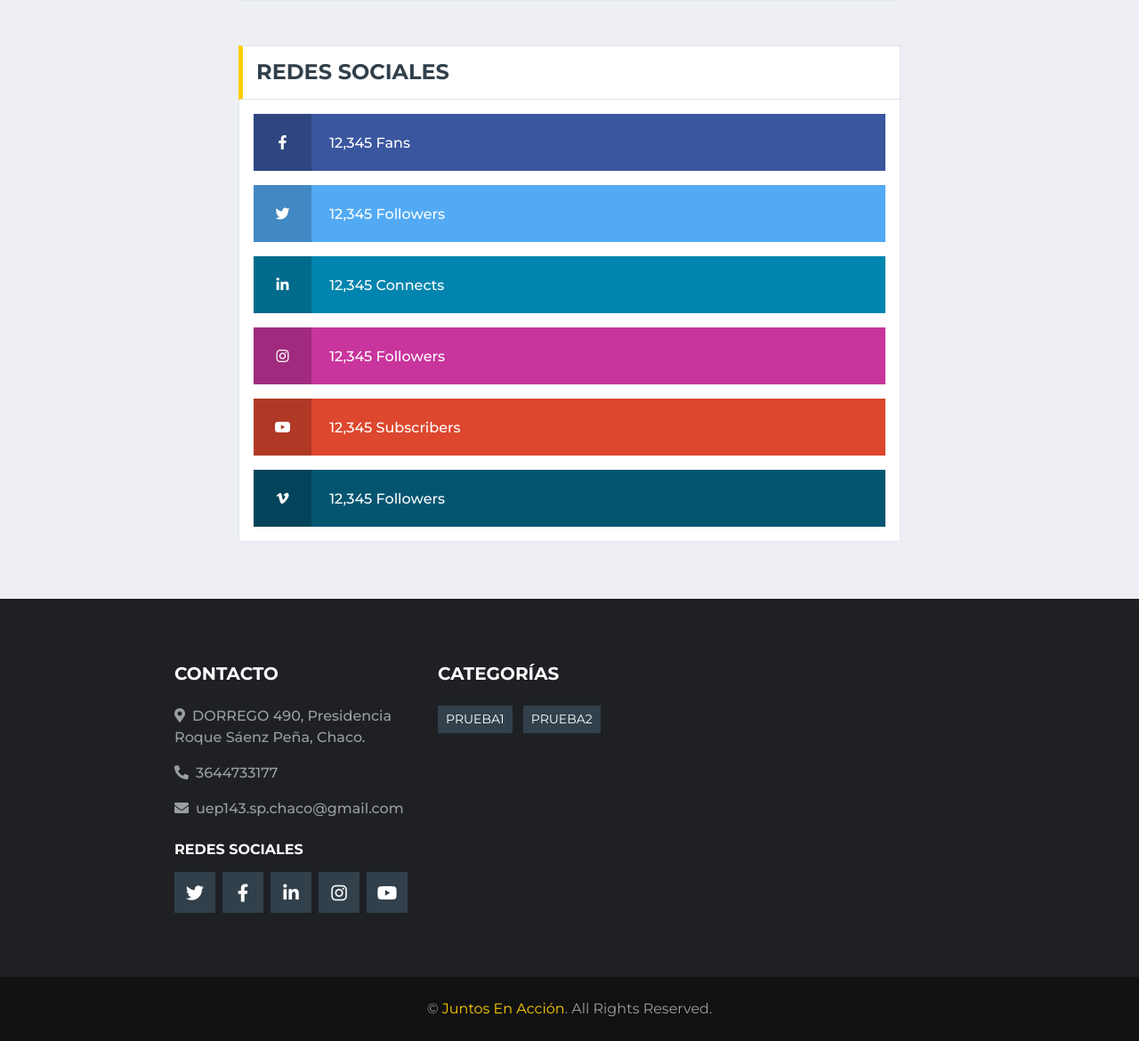
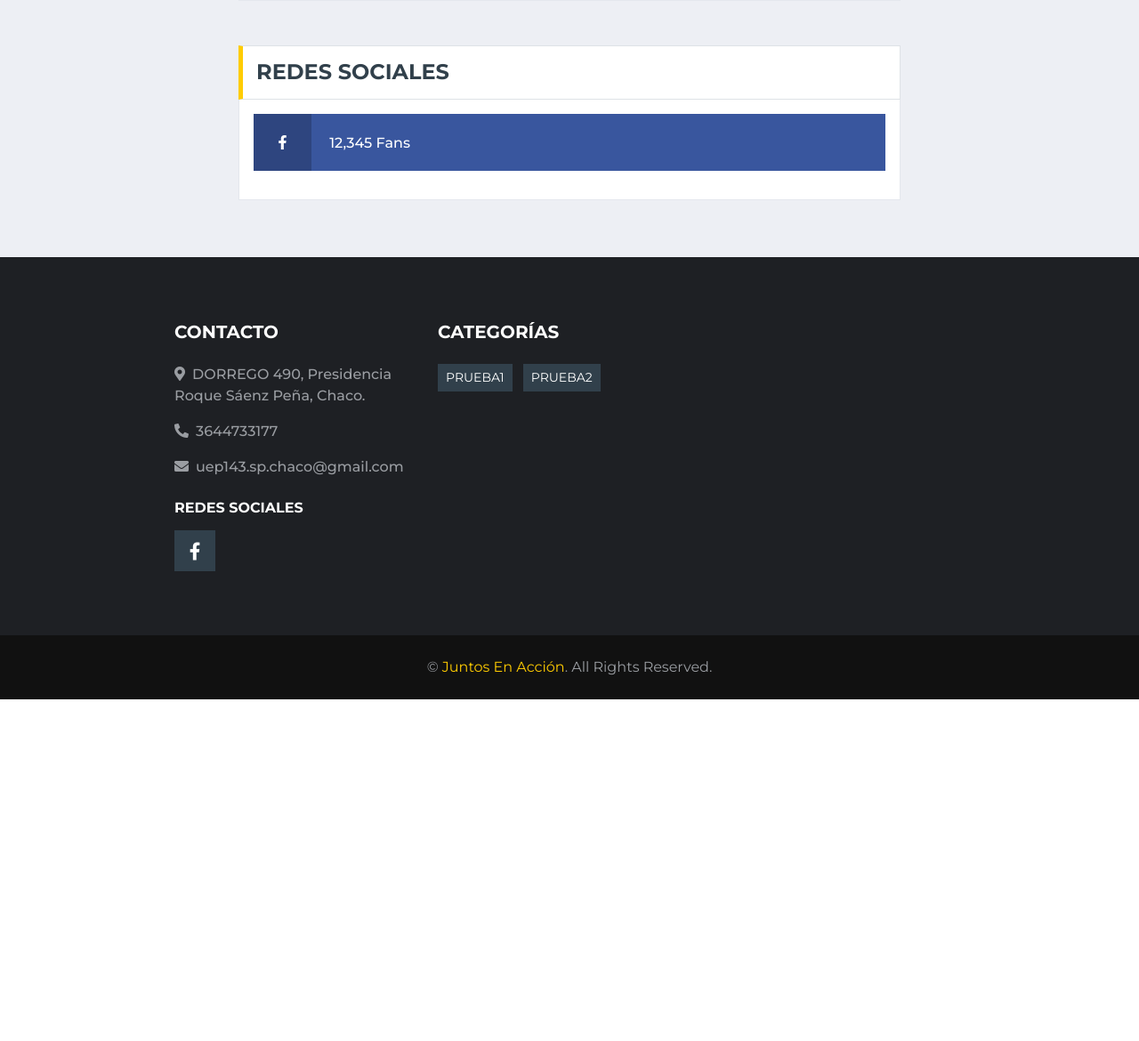
Before and after one commit to TkdDrago/RepositorioProyecto, a Django app: page /Nosotros/ in a window 1280 px wide. Shown: the part 2693-3863 px from the top of the page at 89% size. After the commit the page ends 3479 px from the top, so only its background shows below. Run offline with Django 3.2, Linux system fonts and the light colour scheme; data comes from the database, SQL or seed files in the repository; both versions use the stored data as it was after the commit; some libraries are stand-ins or nearby versions.

Commit message:
fixing social media links

```diff
--- a/PROYECTO/RepositorioProyecto/blog/templates/base.html
+++ b/PROYECTO/RepositorioProyecto/blog/templates/base.html
@@ -96,13 +96,10 @@
 				<p class="font-weight-medium"><i class="fa fa-envelope mr-2"></i>uep143.sp.chaco@gmail.com</p>
 				<h6 class="mt-4 mb-3 text-white text-uppercase font-weight-bold">Redes sociales</h6>
 				<div class="d-flex justify-content-start">
-					<a class="btn btn-lg btn-secondary btn-lg-square mr-2" href="#"><i class="fab fa-twitter"></i></a>
-					<a class="btn btn-lg btn-secondary btn-lg-square mr-2" href="#"><i
+
+					<a class="btn btn-lg btn-secondary btn-lg-square mr-2" href="https://www.facebook.com/profile.php?id=100064567493574"><i
 							class="fab fa-facebook-f"></i></a>
-					<a class="btn btn-lg btn-secondary btn-lg-square mr-2" href="#"><i
-							class="fab fa-linkedin-in"></i></a>
-					<a class="btn btn-lg btn-secondary btn-lg-square mr-2" href="#"><i class="fab fa-instagram"></i></a>
-					<a class="btn btn-lg btn-secondary btn-lg-square" href="#"><i class="fab fa-youtube"></i></a>
+
 				</div>
 			</div>
 			<div class="col-lg-3 col-md-6 mb-5">
--- a/PROYECTO/RepositorioProyecto/blog/templates/t_nosotros.html
+++ b/PROYECTO/RepositorioProyecto/blog/templates/t_nosotros.html
@@ -137,40 +137,13 @@
                         <h4 class="m-0 text-uppercase font-weight-bold">Redes sociales</h4>
                     </div>
                     <div class="bg-white border border-top-0 p-3">
-                        <a href="" class="d-block w-100 text-white text-decoration-none mb-3"
+                        <a href="https://www.facebook.com/profile.php?id=100064567493574" class="d-block w-100 text-white text-decoration-none mb-3"
                             style="background: #39569E;">
                             <i class="fab fa-facebook-f text-center py-4 mr-3"
                                 style="width: 65px; background: rgba(0, 0, 0, .2);"></i>
                             <span class="font-weight-medium">12,345 Fans</span>
                         </a>
-                        <a href="" class="d-block w-100 text-white text-decoration-none mb-3"
-                            style="background: #52AAF4;">
-                            <i class="fab fa-twitter text-center py-4 mr-3"
-                                style="width: 65px; background: rgba(0, 0, 0, .2);"></i>
-                            <span class="font-weight-medium">12,345 Followers</span>
-                        </a>
-                        <a href="" class="d-block w-100 text-white text-decoration-none mb-3"
-                            style="background: #0185AE;">
-                            <i class="fab fa-linkedin-in text-center py-4 mr-3"
-                                style="width: 65px; background: rgba(0, 0, 0, .2);"></i>
-                            <span class="font-weight-medium">12,345 Connects</span>
-                        </a>
-                        <a href="" class="d-block w-100 text-white text-decoration-none mb-3"
-                            style="background: #C8359D;">
-                            <i class="fab fa-instagram text-center py-4 mr-3"
-                                style="width: 65px; background: rgba(0, 0, 0, .2);"></i>
-                            <span class="font-weight-medium">12,345 Followers</span>
-                        </a>
-                        <a href="" class="d-block w-100 text-white text-decoration-none mb-3"
-                            style="background: #DC472E;">
-                            <i class="fab fa-youtube text-center py-4 mr-3"
-                                style="width: 65px; background: rgba(0, 0, 0, .2);"></i>
-                            <span class="font-weight-medium">12,345 Subscribers</span>
-                        </a>
-                        <a href="" class="d-block w-100 text-white text-decoration-none" style="background: #055570;">
-                            <i class="fab fa-vimeo-v text-center py-4 mr-3"
-                                style="width: 65px; background: rgba(0, 0, 0, .2);"></i>
-                            <span class="font-weight-medium">12,345 Followers</span>
+
                         </a>
                     </div>
                 </div>
```
Also changed, not shown: PROYECTO/RepositorioProyecto/blog/blog/db.sqlite3.
